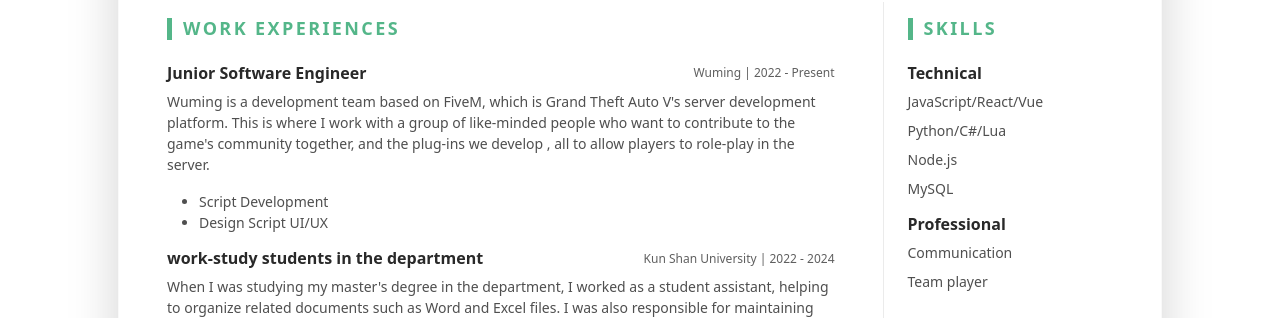
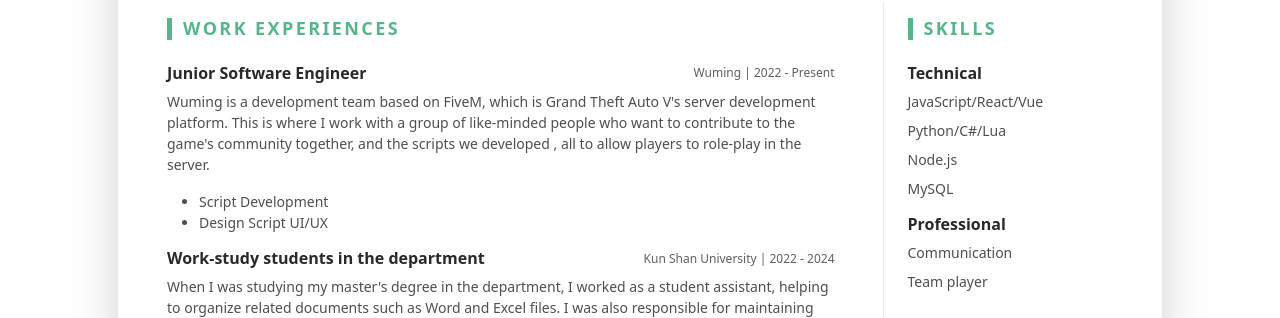
Before and after one commit to Mickey11566/Resume, a plain HTML site: page index.html in a window 1280 px wide. Shown: the part 455-773 px from the top of the page. Drawn offline with Linux system fonts and the light colour scheme.

Commit message:
feat: update content

```diff
--- a/index.html
+++ b/index.html
@@ -83,7 +83,7 @@
 									<div class="item-content">
 										<p>Wuming is a development team based on FiveM, which is Grand Theft Auto V's server development
 											platform. This is where I work with a group of like-minded people who want to contribute to the
-											game's community together, and the plug-ins we develop , all to allow players to role-play in the
+											game's community together, and the scripts we developed , all to allow players to role-play in the
 											server.</p>
 										<ul class="resume-list">
 											<li>Script Development</li>
@@ -93,7 +93,7 @@
 								</div><!--//item-->
 								<div class="item mb-3">
 									<div class="item-heading row align-items-center mb-2">
-										<h4 class="item-title col-12 col-md-6 col-lg-8 mb-2 mb-md-0">work-study students in the department
+										<h4 class="item-title col-12 col-md-6 col-lg-8 mb-2 mb-md-0">Work-study students in the department
 										</h4>
 										<div class="item-meta col-12 col-md-6 col-lg-4 text-muted text-start text-md-end">Kun Shan
 											University | 2022 -
```
